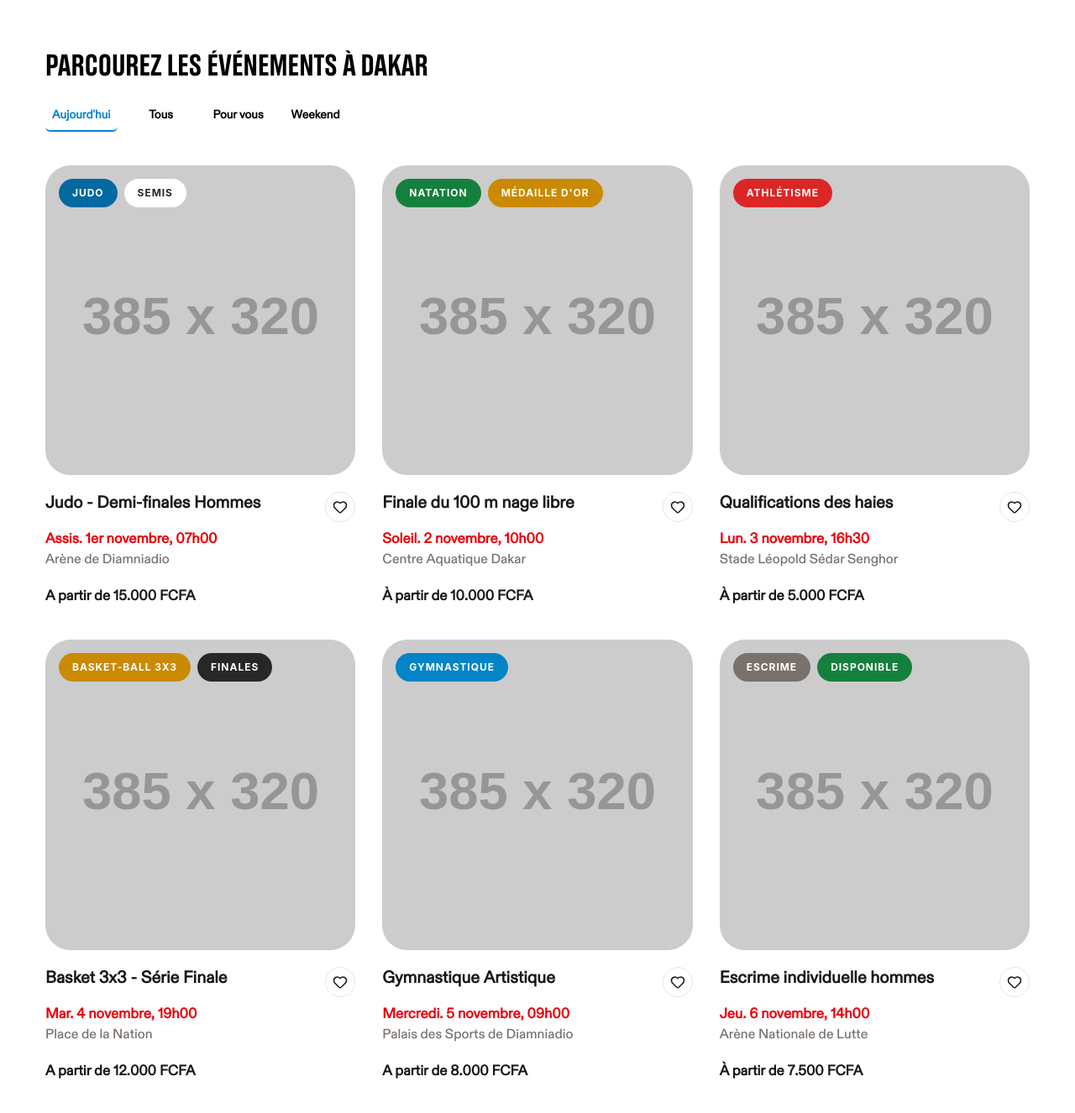
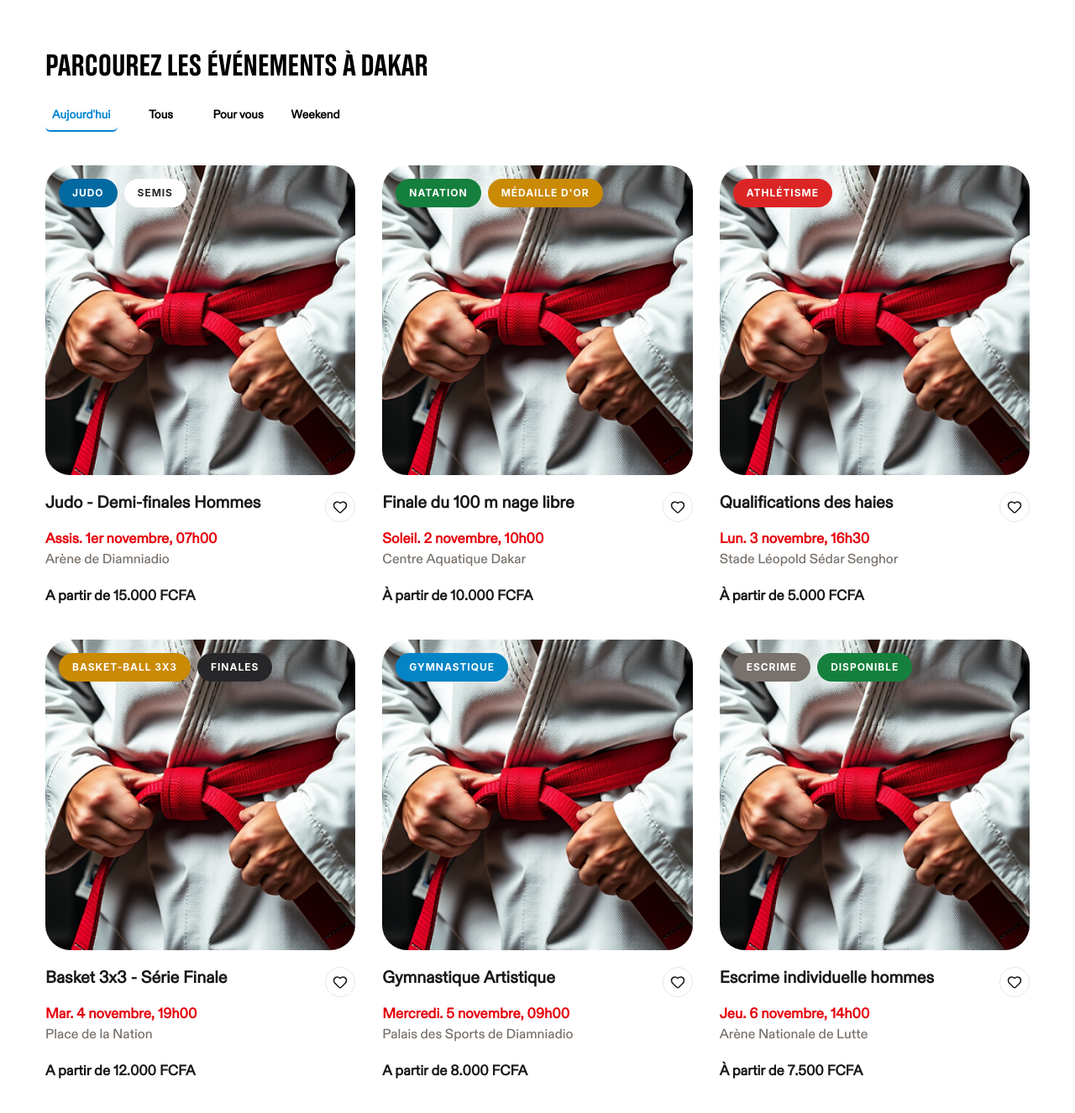
Before and after one commit to JojEvent/front_joj_event, a React (Vite) app: page / in a window 1280 px wide. Shown: the part 1525-2851 px from the top of the page at 84% size. Built offline with nearby package versions, Linux system fonts and the light colour scheme.

Commit message:
feat(acceuil):correction des cards pour les evenements

```diff
--- a/src/pages/acceuil.jsx
+++ b/src/pages/acceuil.jsx
@@ -16,6 +16,7 @@ import assistant from "../assets/assistantIA.png";
 import etape1 from "../assets/etape1.png";
 import etape2 from "../assets/etape2.png";
 import etape3 from "../assets/etape3.png";
+import event_judo from "../assets/event_judo.png";
 
 
 // Icônes billetterie : placeholders Figma (63x50, 63x47, 64x48)
@@ -47,7 +48,7 @@ const events = [
     date: "Assis. 1er novembre, 07h00",
     location: "Arène de Diamniadio",
     price: "A partir de 15.000 FCFA",
-    image: "https://placehold.co/385x320/0369a1/ffffff?text=Judo",
+    image: event_judo,
     tags: [
       { label: "JUDO", color: "#0369a1" },
       { label: "SEMIS", color: "#ffffff", textColor: "#27272a" },
@@ -58,7 +59,7 @@ const events = [
     date: "Soleil. 2 novembre, 10h00",
     location: "Centre Aquatique Dakar",
     price: "À partir de 10.000 FCFA",
-    image: "https://placehold.co/385x320/1e4620/ffffff?text=Natation",
+    image: event_judo,
     tags: [
       { label: "NATATION", color: "#15803d" },
       { label: "MÉDAILLE D'OR", color: "#ca8a04" },
@@ -69,7 +70,7 @@ const events = [
     date: "Lun. 3 novembre, 16h30",
     location: "Stade Léopold Sédar Senghor",
     price: "À partir de 5.000 FCFA",
-    image: "https://placehold.co/385x320/dc2626/ffffff?text=Athletisme",
+    image: event_judo,
     tags: [{ label: "ATHLÉTISME", color: "#dc2626" }],
   },
   {
@@ -77,7 +78,7 @@ const events = [
     date: "Mar. 4 novembre, 19h00",
     location: "Place de la Nation",
     price: "A partir de 12.000 FCFA",
-    image: "https://placehold.co/385x320/ca8a04/ffffff?text=Basket",
+    image: event_judo,
     tags: [
       { label: "BASKET-BALL 3x3", color: "#ca8a04" },
       { label: "FINALES", color: "#27272a" },
@@ -88,7 +89,7 @@ const events = [
     date: "Mercredi. 5 novembre, 09h00",
     location: "Palais des Sports de Diamniadio",
     price: "A partir de 8.000 FCFA",
-    image: "https://placehold.co/385x320/0ea5e9/ffffff?text=Gymnastique",
+    image: event_judo,
     tags: [{ label: "GYMNASTIQUE", color: "#0284c7" }],
   },
   {
@@ -96,7 +97,7 @@ const events = [
     date: "Jeu. 6 novembre, 14h00",
     location: "Arène Nationale de Lutte",
     price: "À partir de 7.500 FCFA",
-    image: "https://placehold.co/385x320/78716c/ffffff?text=Escrime",
+    image: event_judo,
     tags: [
       { label: "ESCRIME", color: "#78716c" },
       { label: "DISPONIBLE", color: "#15803d" },
```
Also changed, not shown: src/assets/event_judo.png (added).
